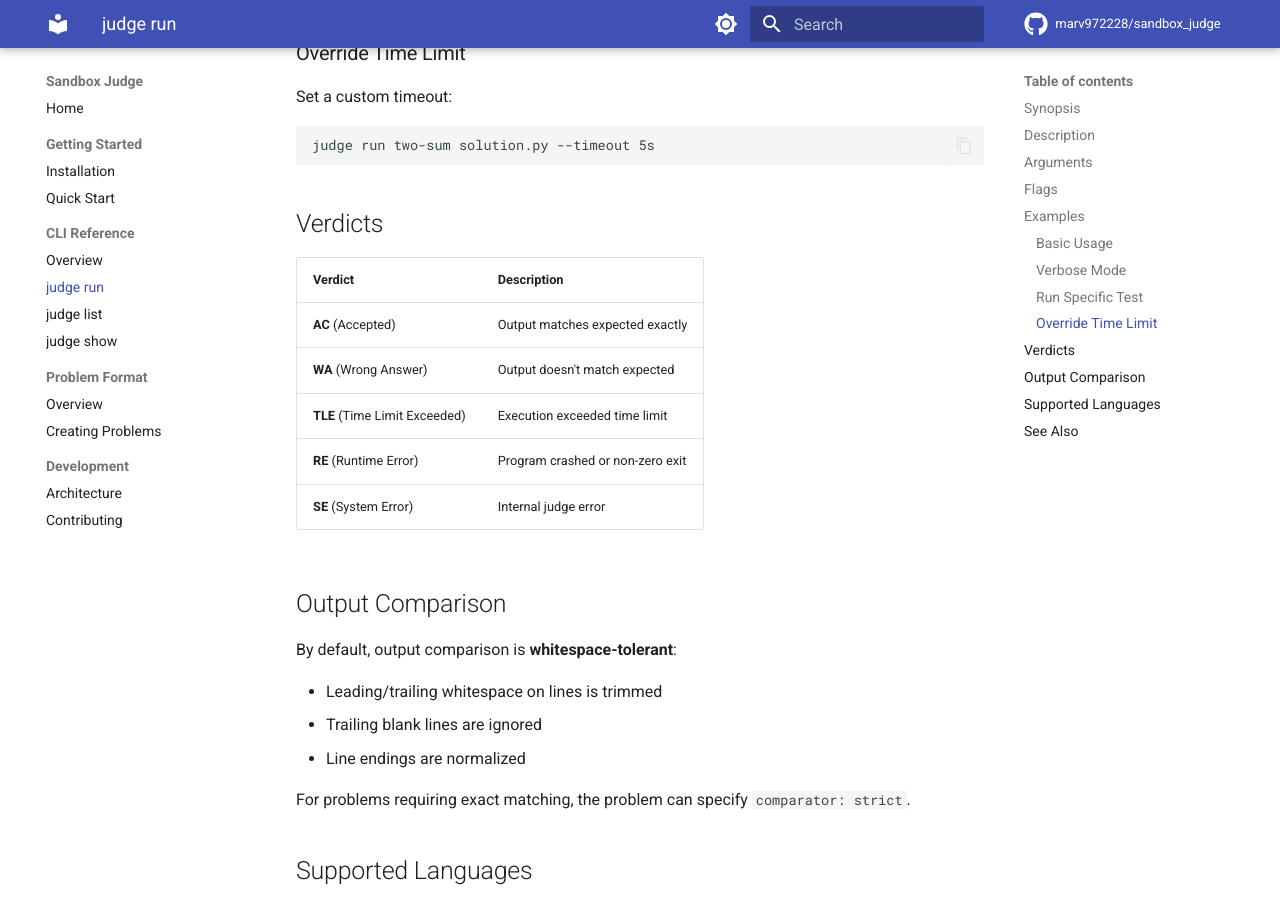
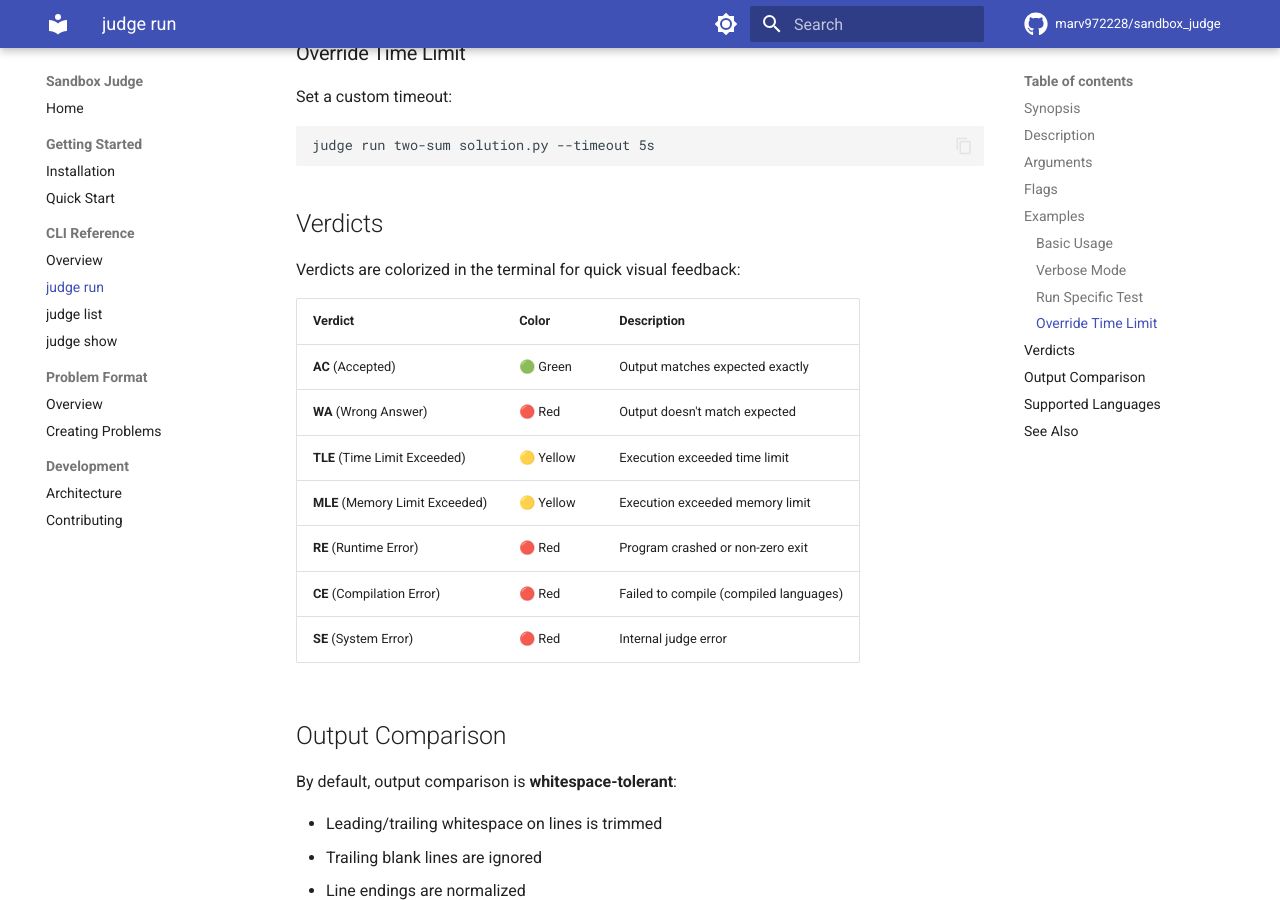
Before and after one commit to marv972228/sandbox_judge, an MkDocs documentation site: the page built from docs/content/docs/cli/run.md, in a window 1280 px wide and 900 px high, scrolled down 2338 px. Built offline with MkDocs 1.6.1 and Material for MkDocs 9.7.7, drawn with Linux system fonts in a browser that asks for light colours; comment, search, counter and statistics services are not loaded.

```diff
--- a/docs/content/docs/cli/run.md
+++ b/docs/content/docs/cli/run.md
@@ -102,13 +102,17 @@ judge run two-sum solution.py --timeout 5s
 
 ## Verdicts
 
-| Verdict | Description |
-|---------|-------------|
-| **AC** (Accepted) | Output matches expected exactly |
-| **WA** (Wrong Answer) | Output doesn't match expected |
-| **TLE** (Time Limit Exceeded) | Execution exceeded time limit |
-| **RE** (Runtime Error) | Program crashed or non-zero exit |
-| **SE** (System Error) | Internal judge error |
+Verdicts are colorized in the terminal for quick visual feedback:
+
+| Verdict | Color | Description |
+|---------|-------|-------------|
+| **AC** (Accepted) | 🟢 Green | Output matches expected exactly |
+| **WA** (Wrong Answer) | 🔴 Red | Output doesn't match expected |
+| **TLE** (Time Limit Exceeded) | 🟡 Yellow | Execution exceeded time limit |
+| **MLE** (Memory Limit Exceeded) | 🟡 Yellow | Execution exceeded memory limit |
+| **RE** (Runtime Error) | 🔴 Red | Program crashed or non-zero exit |
+| **CE** (Compilation Error) | 🔴 Red | Failed to compile (compiled languages) |
+| **SE** (System Error) | 🔴 Red | Internal judge error |
 
 ## Output Comparison
 
```
Also changed, not shown: TASKS.md (+7 -7 lines), docs/content/docs/cli/list.md (+6 -2 lines).
